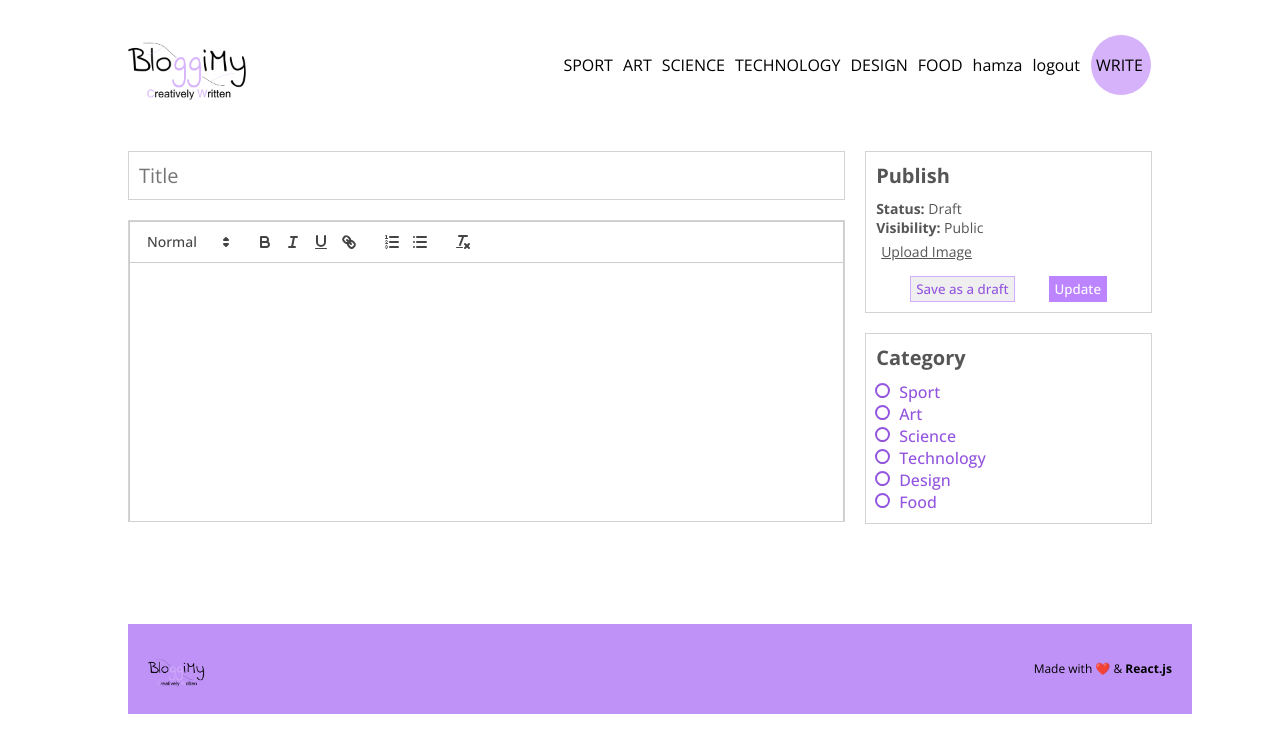
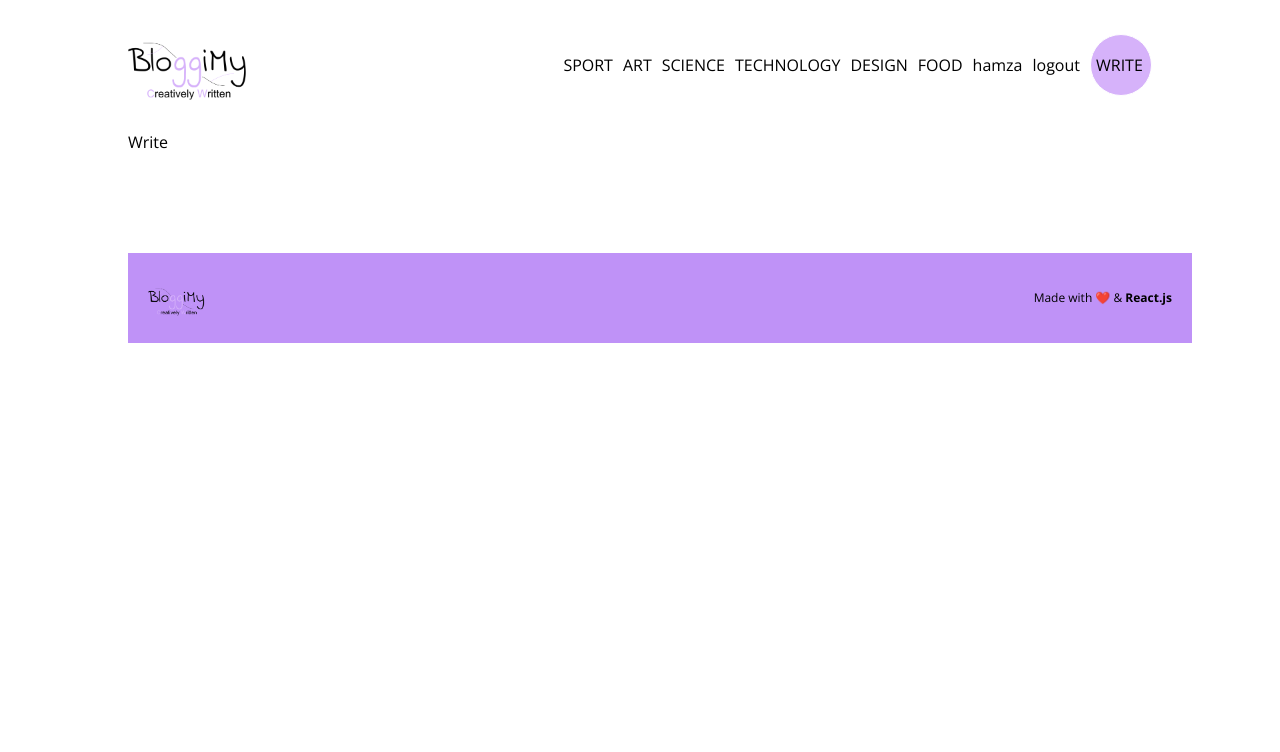
Before and after one commit to HamzaJabri99/bloggimy, a React (Create React App) app in the folder client/: page /write in a window 1280 px wide. Shown: the top 752 px of the page. Built offline with nearby package versions, Linux system fonts and the light colour scheme.

Commit message:
setting up backend dev env

```diff
--- a/client/package.json
+++ b/client/package.json
@@ -13,7 +13,6 @@
         "font-awesome": "^4.7.0",
         "react": "^18.0.0",
         "react-dom": "^18.0.0",
-        "react-quill": "^2.0.0",
         "react-router-dom": "^6.4.2",
         "react-scripts": "5.0.1",
         "web-vitals": "^2.1.4"
--- a/client/src/pages/Write.jsx
+++ b/client/src/pages/Write.jsx
@@ -1,72 +1,7 @@
-import React, { useState } from "react";
-import ReactQuill from "react-quill";
-import "react-quill/dist/quill.snow.css";
+import React from "react";
+
 const Write = () => {
-  const [value, setValue] = useState("");
-  return (
-    <div className="add">
-      <div className="content">
-        <input type="text" placeholder="Title" />
-        <div className="editorContainer">
-          <ReactQuill
-            className="editor"
-            theme="snow"
-            value={value}
-            onChange={setValue}
-          />
-        </div>
-      </div>
-      <div className="menu">
-        <div className="item">
-          <h1>Publish</h1>
-          <span>
-            <b>Status: </b> Draft
-          </span>
-          <span>
-            <b>Visibility: </b> Public
-          </span>
-          <input style={{ display: "none" }} type="file" name="" id="file" />
-          <label className="file" htmlFor="file">
-            Upload Image
-          </label>
-          <div className="buttons">
-            <button>Save as a draft</button>
-            <button>Update</button>
-          </div>
-        </div>
-        <div className="item">
-          <h1>Category</h1>
-          <div className="cat">
-            <input type="radio" name="cat" value="sport" id="sport" />
-            <label htmlFor="sport">Sport</label>
-          </div>
-
-          <div className="cat">
-            <input type="radio" name="cat" value="art" id="art" />
-            <label htmlFor="art">Art</label>
-          </div>
-
-          <div className="cat">
-            <input type="radio" name="cat" value="science" id="science" />
-            <label htmlFor="science">Science</label>
-          </div>
-
-          <div className="cat">
-            <input type="radio" name="cat" value="technology" id="technology" />
-            <label htmlFor="technology">Technology</label>
-          </div>
-          <div className="cat">
-            <input type="radio" name="cat" value="design" id="design" />
-            <label htmlFor="design">Design</label>
-          </div>
-          <div className="cat">
-            <input type="radio" name="cat" value="food" id="food" />
-            <label htmlFor="food">Food</label>
-          </div>
-        </div>
-      </div>
-    </div>
-  );
+  return <div>Write</div>;
 };
 
 export default Write;
--- a/client/src/style.scss
+++ b/client/src/style.scss
@@ -372,137 +372,5 @@ $lightGreen:#b9e7e7;
                 }
             }
         }
-
-        //Write
-        .add {
-            margin-top: 20px;
-            display: flex;
-            gap: 20px;
-        }
-
-        .content {
-            flex: 5;
-            display: flex;
-            flex-direction: column;
-            gap: 20px;
-
-            input {
-                padding: 10px;
-                border: 1px solid lightgray;
-                outline: none;
-                font-size: 20px;
-            }
-
-            .editorContainer {
-                height: 300px;
-                overflow: scroll;
-                border: 1px solid lightgray;
-
-                .editor {
-                    height: 100%;
-                    border: none;
-
-                }
-
-            }
-        }
-
-        .menu {
-            flex: 2;
-            display: flex;
-
-            flex-direction: column;
-            gap: 20px;
-
-            .item {
-
-
-                border: 1px solid lightgray;
-                padding: 10px;
-                box-shadow: 0 0 0 rgba(0, 0, 0, 0.5);
-                flex: 1;
-                display: flex;
-                flex-direction: column;
-                justify-content: center;
-                font-size: 14px;
-                color: #555;
-
-                h1 {
-                    font-size: 20px;
-                    margin-bottom: 10px;
-                }
-
-                .file {
-                    text-decoration: underline;
-                    cursor: pointer;
-                    margin: 5px;
-                }
-
-                .buttons {
-                    margin-top: 10px;
-                    display: flex;
-                    justify-content: space-evenly;
-
-
-                    :first-child {
-                        cursor: pointer;
-                        color: $darkViolet;
-                        border: 1px solid #d2adff;
-                        padding: 3px 5px;
-                        transition: 0.3s all ease;
-                        font-weight: 500;
-
-                    }
-
-                    :last-child {
-                        cursor: pointer;
-                        color: #fff;
-                        background-color: #bc85ff;
-                        border: 1px solid #bc85ff;
-                        padding: 3px 5px;
-                        font-weight: 500;
-
-                    }
-                }
-
-                .cat {
-                    display: flex;
-                    align-items: center;
-                    flex: 1;
-                    gap: 10px;
-                    color: $darkViolet;
-                    font-size: 16px;
-                    font-weight: 500;
-
-                    input[type='radio']:after {
-                        width: 11px;
-                        height: 11px;
-                        border-radius: 15px;
-                        top: -2px;
-                        left: -1px;
-                        position: relative;
-                        background-color: white;
-                        content: '';
-                        display: inline-block;
-                        visibility: visible;
-                        border: 2px solid $darkViolet;
-                    }
-
-                    input[type='radio']:checked:after {
-                        width: 11px;
-                        height: 11px;
-                        border-radius: 15px;
-                        top: -2px;
-                        left: -1px;
-                        position: relative;
-                        background-color: #b980ff;
-                        content: '';
-                        display: inline-block;
-                        visibility: visible;
-                        border: 2px solid $darkViolet;
-                    }
-                }
-            }
-        }
     }
 }
```
Also changed, not shown: 1 other file (tests, documents, lock files or other folders).
